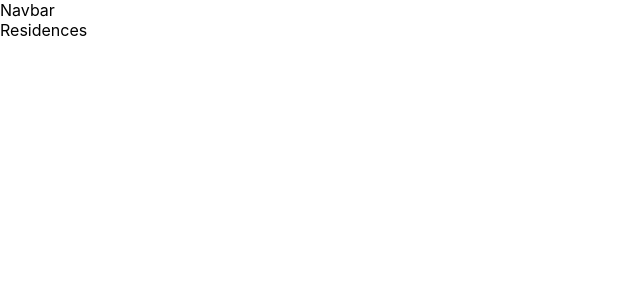
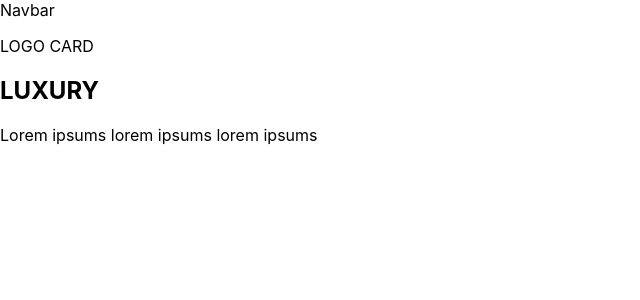
Before and after one commit to OliviaAdongo/the_saruni, a React (Create React App) app: page /residence in a window 1280 px wide. Shown: the top 300 px of the page, without its empty margins (0-640 px from the left). Built offline with nearby package versions, Linux system fonts and the light colour scheme.

Commit message:
Milestone: Edits of the component

```diff
--- a/src/Residence/Residences.js
+++ b/src/Residence/Residences.js
@@ -1,7 +1,16 @@
-import React from 'react'
+import './Residence.css'
 
-export default function Residences() {
+function Residences() {
   return (
-    <div>Residences</div>
+    <div>
+      <div className='residence-left'>
+        <p>LOGO CARD</p>
+        <h2>LUXURY</h2>
+        <p>Lorem ipsums lorem ipsums lorem ipsums</p>
+      </div>
+      <div className='residence-right'></div>
+    </div>
   )
 }
+
+export default Residences
```
